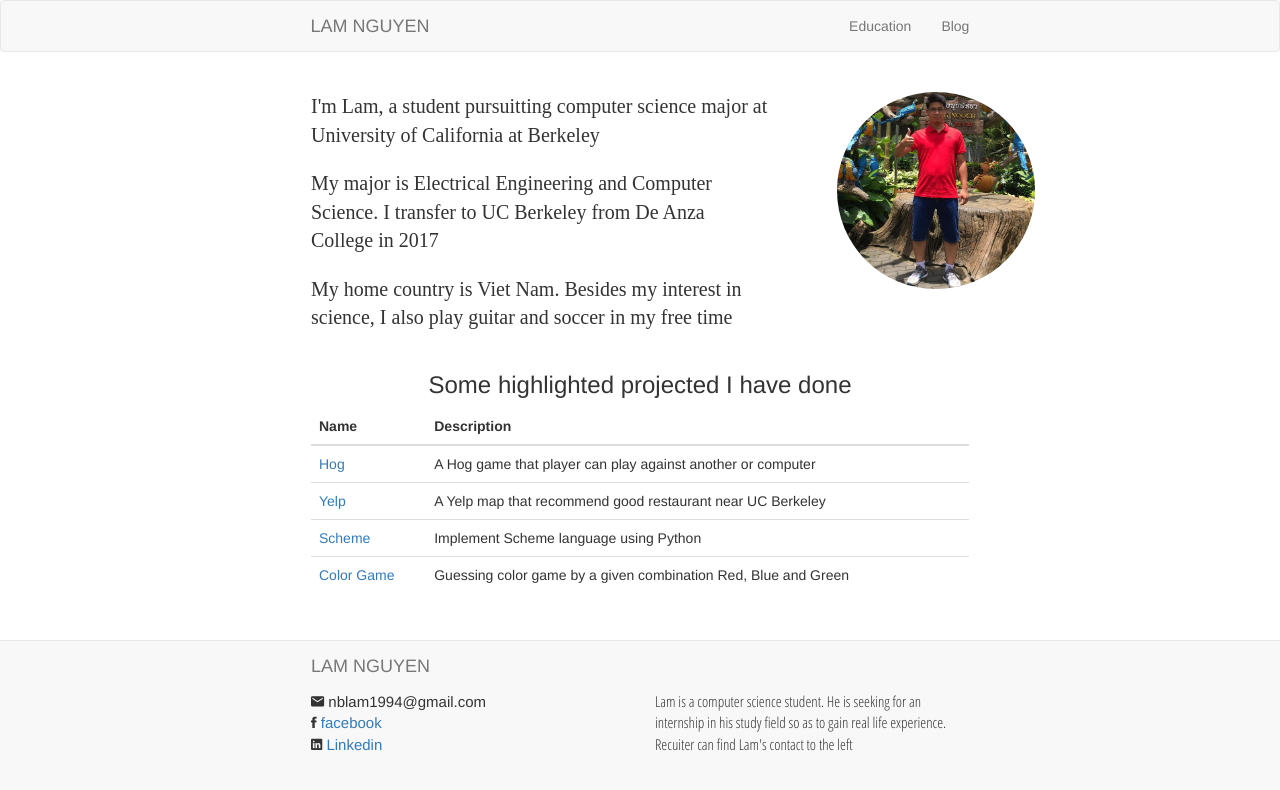
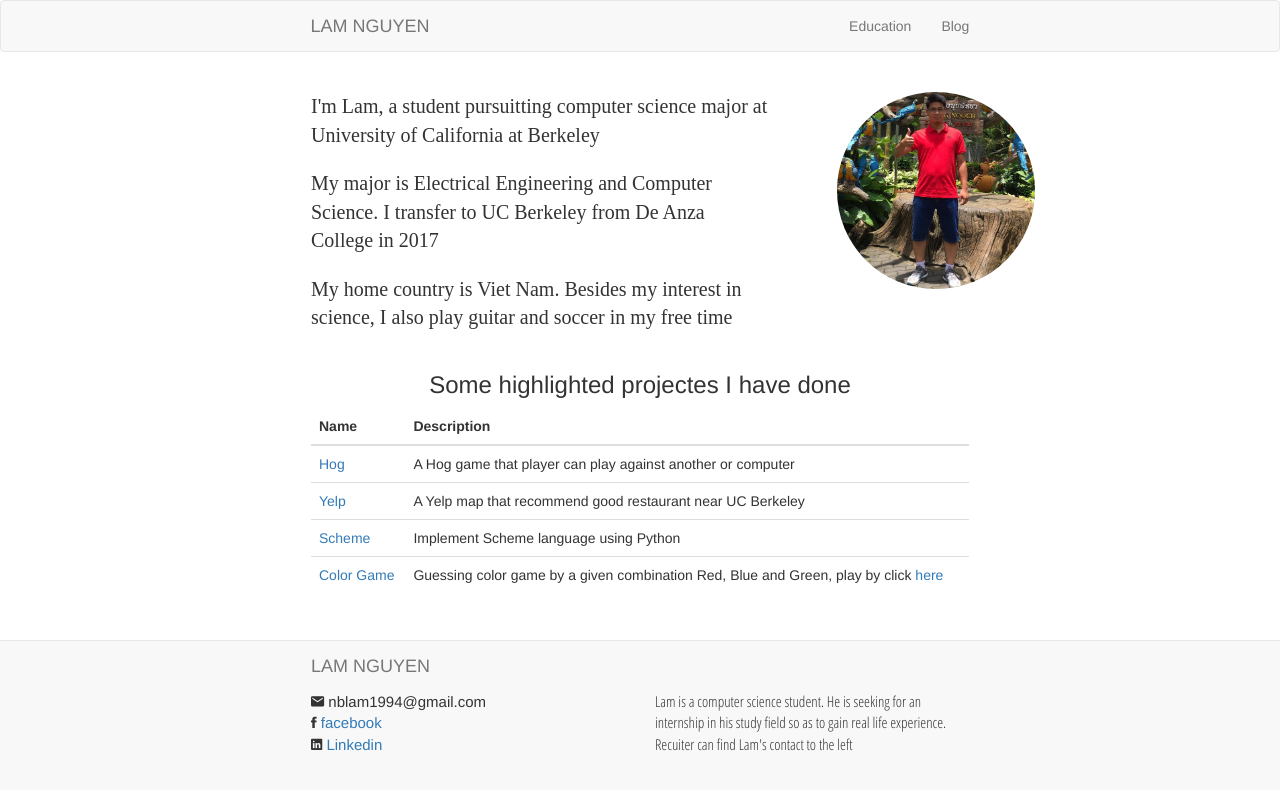
Before and after one commit to nblam1994/Personal_website, a plain HTML site: page index.html in a window 1280 px wide. Drawn offline with nearby package versions, Linux system fonts and the light colour scheme; a web font is replaced by a local one.

Commit message:
add Color Game

```diff
--- a/index.html
+++ b/index.html
@@ -48,7 +48,7 @@
 
 <div class="Post">
       <div class="container">
-          <h3 id= "header"> Some highlighted projected I have done</h3>
+          <h3 id= "header"> Some highlighted projectes I have done</h3>
           <table class="table">
              <thead>
                <tr>
@@ -75,7 +75,8 @@
 
                <tr>
                  <td><a href="https://github.com/nblam1994/Color-Game">Color Game</a></td>
-                 <td>Guessing color game by a given combination Red, Blue and Green</td>
+                 <td>Guessing color game by a given combination Red, Blue and Green, play
+                      by click <a href="./Color Project/ColorGame.html">here</a></td>
                </tr>
 
 
```
Also changed, not shown: 1 other file.
